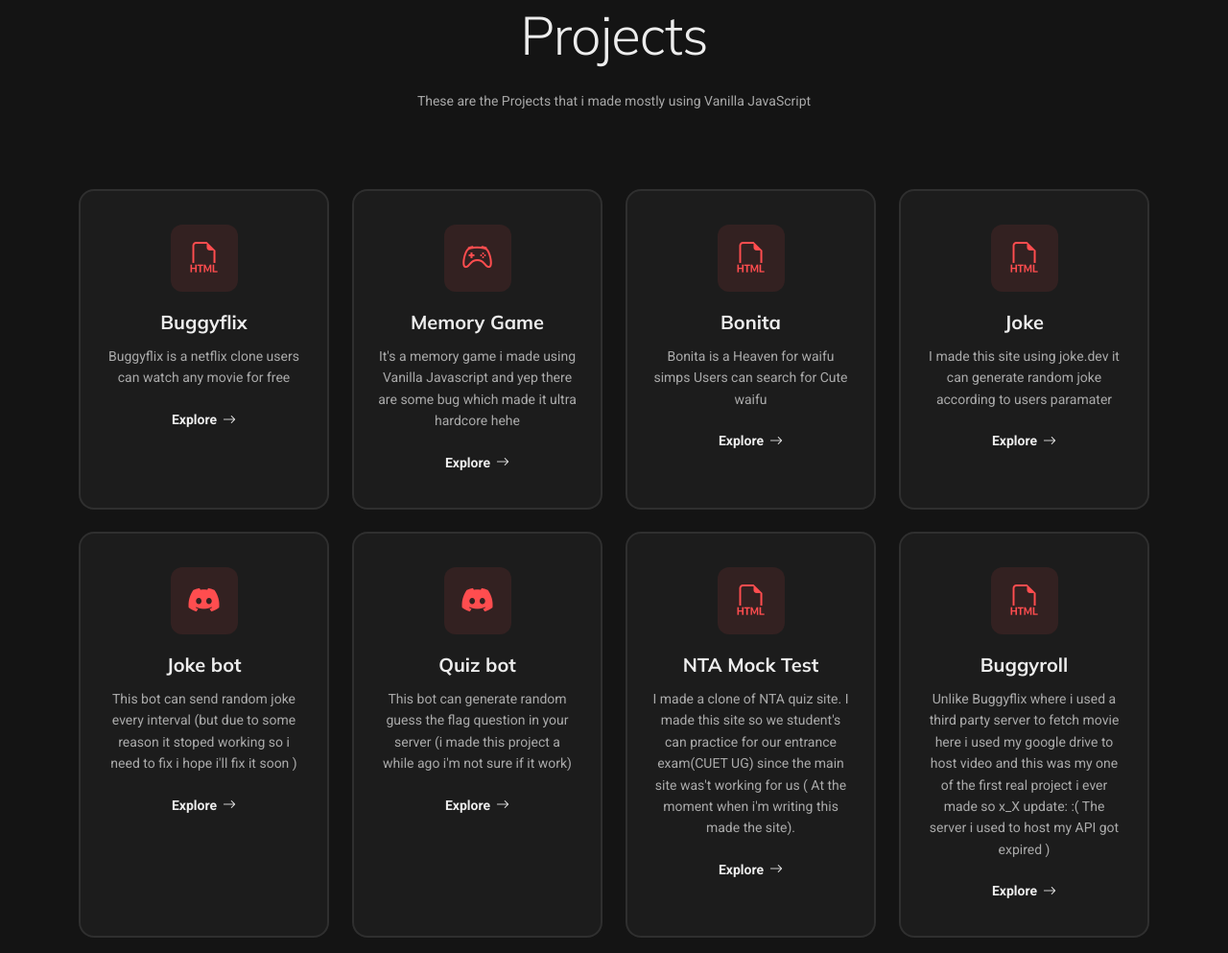
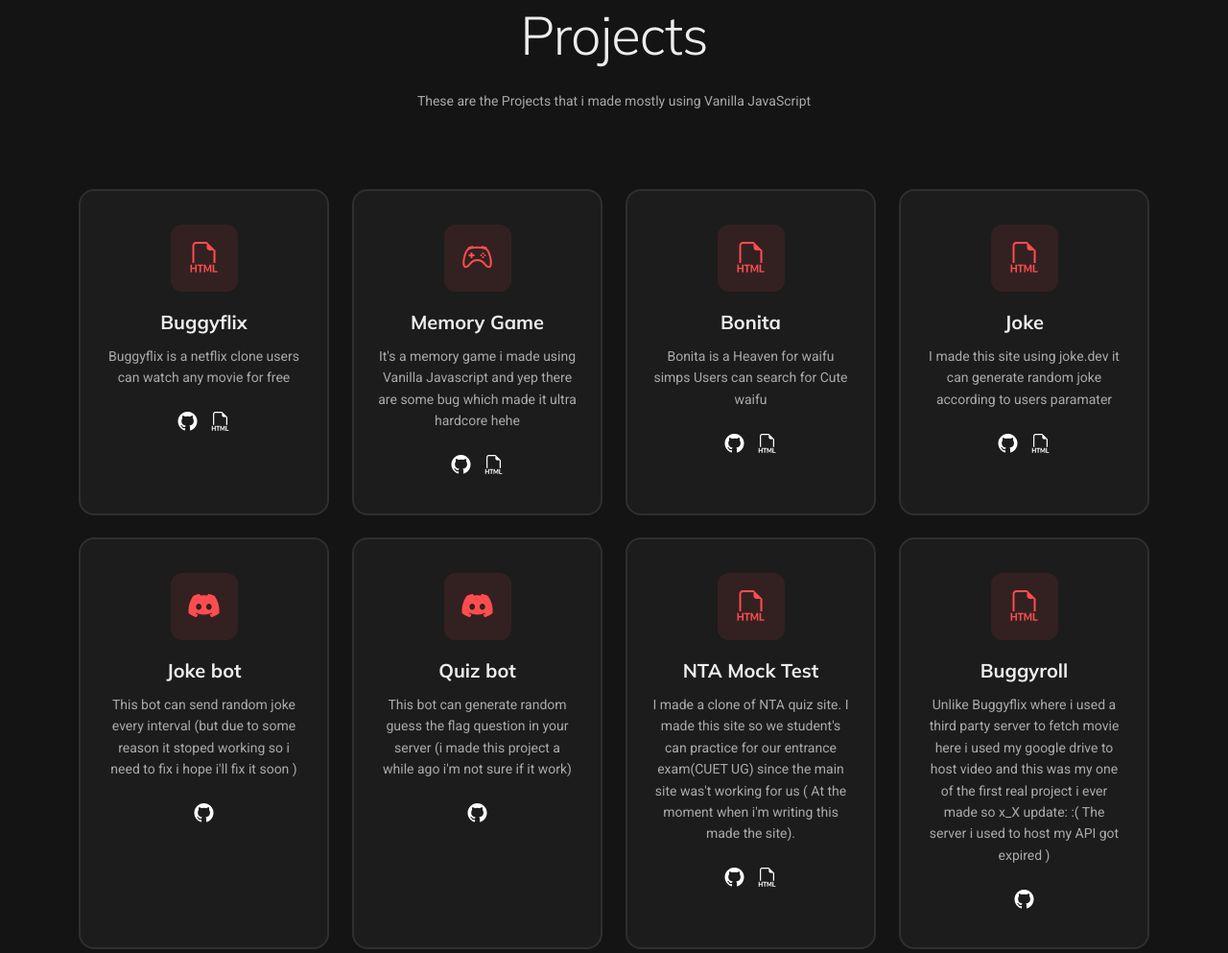
Before and after one commit to jumlid/Personal-site, a plain HTML site: page index.html in a window 1280 px wide. Shown: the part 2759-3752 px from the top of the page at 96% size. Drawn offline with Linux system fonts and the light colour scheme.

Commit message:
Refactor image links and upload function
Updated image links and modified the upload function to include GitHub URLs.

```diff
--- a/index.html
+++ b/index.html
@@ -9,7 +9,8 @@
   <meta name="keywords" content="">
 
   <!-- Favicons -->
-  <link href="https://d2naapwr4zpnvs.cloudfront.net/influencerAvatar/132043-1692733186959-small-983138528.jpg" rel="icon">
+  <link href="https://d2naapwr4zpnvs.cloudfront.net/influencerAvatar/132043-1692733186959-small-983138528.jpg"
+    rel="icon">
   <link href="assets/img/apple-touch-icon.png" rel="apple-touch-icon">
 
   <!-- Fonts -->
@@ -45,7 +46,8 @@
 
       <a href="index.html" class="logo d-flex align-items-center me-auto">
         <!-- Uncomment the line below if you also wish to use an image logo -->
-        <img src="https://d2naapwr4zpnvs.cloudfront.net/influencerAvatar/132043-1692733186959-small-983138528.jpg" alt="icon" style="border-radius: 50%;">
+        <img src="https://d2naapwr4zpnvs.cloudfront.net/influencerAvatar/132043-1692733186959-small-983138528.jpg"
+          alt="icon" style="border-radius: 50%;">
         <h1 class="sitename">Jumli</h1>
       </a>
 
@@ -89,7 +91,7 @@
     <!-- Hero Section -->
     <section id="hero" class="hero section bg-dark text-white">
 
-      <img src="https://wallpapers.com/images/hd/rimuru-tempest-illustration-ixor5o2asfxnwqv0.jpg" alt=""
+      <img id="back_img" src="https://wallpapers.com/images/hd/rimuru-tempest-illustration-ixor5o2asfxnwqv0.jpg" alt=""
         data-aos="fade-in">
 
       <div class="container" data-aos="fade-up" data-aos-delay="100">
@@ -429,7 +431,7 @@
     </section><!-- /Services Section -->
 
     <!-- Portfolio Section -->
-    <section id="portfolio" class="portfolio section" >
+    <section id="portfolio" class="portfolio section">
 
       <!-- Section Title -->
       <div class="container section-title" data-aos="fade-up">
@@ -551,11 +553,11 @@
       <div class="row gy-4">
         <div class="col-lg-5 col-md-12 footer-about">
           <a href="index.html" class="logo d-flex align-items-center">
-            <span class="sitename">Jumli</span>
+            <span class="sitename">Jumli d</span>
           </a>
           <p>Thanks for visiting my site :) This was my first site where i used a template for design i'm planing on
-            adding a blog section and a admin panel on this site soon</p>
-            <p>"Simping for  waifu isn't weird 🙃"</p>
+            adding a blog section and a admin panal on this site soon</p>
+          <p>"Simping for waifu isn't weird 🙃"</p>
           <div class="social-links d-flex mt-4">
             <a href="https://x.com/boi_404_" target="_blank"> <i class="bi bi-twitter-x"></i></a>
             <a href="https://github.com/jumlid" target="_blank"> <i class=" bi bi-github"></i></a>
@@ -631,6 +633,53 @@
   <!-- Main JS File -->
 
   <script>
+    window.addEventListener("load", (e) => {
+      if (window.innerWidth < 750) {
+        document.getElementById("back_img").src = "https://r1.ilikewallpaper.net/iphone-12-pro-max-wallpapers/download-114311/rimuru-tempest.jpg"
+
+      }
+      else {
+        document.getElementById("back_img").src = "https://wallpapers.com/images/hd/rimuru-tempest-illustration-ixor5o2asfxnwqv0.jpg"
+      }
+    })
+    window.addEventListener("resize", (e) => {
+      // console.log(window.innerWidth)
+      if (window.innerWidth < 750) {
+        document.getElementById("back_img").src = "https://r1.ilikewallpaper.net/iphone-12-pro-max-wallpapers/download-114311/rimuru-tempest.jpg"
+
+      }
+      else {
+        document.getElementById("back_img").src = "https://wallpapers.com/images/hd/rimuru-tempest-illustration-ixor5o2asfxnwqv0.jpg"
+      }
+    })
+
+
+
+
+
+
+
+
+
+
+
+
+
+
+
+
+
+
+
+
+
+
+
+
+
+
+
+
     function uploadp(tag, cap, url, title,) {
 
       document.getElementById("portfolio-list").innerHTML += `
@@ -662,18 +711,20 @@
             </div>`
 
     }
-  //  console.log('wawswadsa')
+    //  console.log('wawswadsa')
     uploadp("photography", " He's a living a life we dream of T_T Eat sleep repeat", "https://ik.imagekit.io/dyhzqtjvr/IMG_20251025_163502.jpg?updatedAt=1763452309766", 'Sleepy head ')
     uploadp("photography", "Just need to endure this shity place for 3 more years!!!", "https://ik.imagekit.io/dyhzqtjvr/IMG_20250523_200129.jpg", "HELL")
-    uploadp("development","Just checking if it's working hehehe test img","https://ik.imagekit.io/dyhzqtjvr/Videoshot_20251119_120946.jpg?updatedAt=1763534442298","Site Development")
-    uploadp("development","Buggyflix under-development🤓","https://ik.imagekit.io/dyhzqtjvr/IMG_20250728_190302.jpg?updatedAt=1763533052226","Buggyflix")
-   // uploadp("photography","~_~ W view","https://ik.imagekit.io/dyhzqtjvr/video_20251116_054813.mp4?updatedAt=1763452077216","Heaven")
+    uploadp("development", "Just checking if it's working hehehe test img", "https://ik.imagekit.io/dyhzqtjvr/Videoshot_20251119_120946.jpg?updatedAt=1763534442298", "Site Development")
+    uploadp("development", "Buggyflix under-development🤓", "https://ik.imagekit.io/dyhzqtjvr/IMG_20250728_190302.jpg?updatedAt=1763533052226", "Buggyflix")
+    // uploadp("photography","~_~ W view","https://ik.imagekit.io/dyhzqtjvr/video_20251116_054813.mp4?updatedAt=1763452077216","Heaven")
 
 
 
 
-    function upload(project_type, project_name, about, url) {
-      document.getElementById("project_container").innerHTML += `
+    function upload(project_type, project_name, about, github, url,) {
+      if (url !=undefined) {
+       // console.log(url)
+        document.getElementById("project_container").innerHTML += `
          <div class="col-lg-3 col-md-6" data-aos="zoom-in" data-aos-delay="100">
             <div class="service-item">
               <div class="icon-wrapper">
@@ -681,27 +732,51 @@
               </div>
               <h4>${project_name}</h4>
               <p>${about}</p>
-              <a href="${url}" class="read-more">
-                <span>Explore</span>
-                <i class="bi bi-arrow-right"></i>
+              <a  class="read-more">
+                <a class="bi bi-github" style="font-size:20px; color:white;" href="${github}" target="_blank"></a>
+                <a class="bi bi-filetype-html" style="font-size:20px; color:white; margin-left:10px;" href="${url}" target="_blank"></a>
+
               </a>
             </div>
           </div>
 
 
           `
+      }
+      else {
+
+
+        document.getElementById("project_container").innerHTML += `
+         <div class="col-lg-3 col-md-6" data-aos="zoom-in" data-aos-delay="100">
+            <div class="service-item">
+              <div class="icon-wrapper">
+                <i class="bi bi-${project_type}"></i>
+              </div>
+              <h4>${project_name}</h4>
+              <p>${about}</p>
+              <a  class="read-more">
+                <a class="bi bi-github" style="font-size:20px; color:white;" href="${github}" target="_blank"></a>
+
+
+              </a>
+            </div>
+          </div>
+
+
+          `
+      }
     }
 
-    upload("filetype-html", "Buggyflix", "Buggyflix is a netflix clone users can watch any movie for free ", "https://github.com/jumlid/Buggyflix")
-    upload("controller", "Memory Game", "It's a memory game i made using Vanilla Javascript and yep there are some bug which made it ultra hardcore hehe", "https://github.com/jumlid/Memory_Game")
-    upload("filetype-html", "Bonita", "Bonita is a Heaven for waifu simps Users can search for Cute waifu", "https://github.com/jumlid/Bonita")
-    upload("filetype-html", "Joke", "I made this site using joke.dev it can generate random joke according to users paramater", "https://github.com/jumlid/Joke.dev")
+    upload("filetype-html", "Buggyflix", "Buggyflix is a netflix clone users can watch any movie for free ", "https://github.com/jumlid/Buggyflix","https://buggyflix.jumli.in")
+    upload("controller", "Memory Game", "It's a memory game i made using Vanilla Javascript and yep there are some bug which made it ultra hardcore hehe", "https://github.com/jumlid/Memory_Game","http://memory-game.jumli.in/")
+    upload("filetype-html", "Bonita", "Bonita is a Heaven for waifu simps Users can search for Cute waifu", "https://github.com/jumlid/Bonita","https://jumlid.github.io/Bonita/")
+    upload("filetype-html", "Joke", "I made this site using joke.dev it can generate random joke according to users paramater", "https://github.com/jumlid/Joke.dev","https://jumlid.github.io/Joke.dev/")
     upload("discord", "Joke bot", "This bot can send random joke every interval (but due to some reason it stoped working so i need to fix i hope i'll fix it soon )", "https://github.com/jumlid/joke.dc/")
     upload("discord", " Quiz bot", "This bot can generate random guess the flag question in your server (i made this project a while ago i'm not sure if it work)", "https://github.com/jumlid/Flag.js")
-    upload("filetype-html", "NTA Mock Test", "I made a clone of NTA quiz site. I made this site so we student's  can practice for our entrance exam(CUET UG) since the main site was't working for us ( At the moment  when i'm writing this made the site).", "https://github.com/jumlid/NTA_mock_Test")
+    upload("filetype-html", "NTA Mock Test", "I made a clone of NTA quiz site. I made this site so we student's  can practice for our entrance exam(CUET UG) since the main site was't working for us ( At the moment  when i'm writing this made the site).", "https://github.com/jumlid/NTA_mock_Test","https://cuet-ug.jumli.in/")
     upload("filetype-html", "Buggyroll", "Unlike Buggyflix where i used a third party server to fetch movie here i used my google drive to host video and this was my one of the first real project i ever made so x_X update: :( The server i used to host my API got expired  ) ", "https://github.com/jumlid/buggyroll")
   </script>
-<script src="assets/js/main.js"></script>
+  <script src="assets/js/main.js"></script>
 </body>
 
 </html>
```
